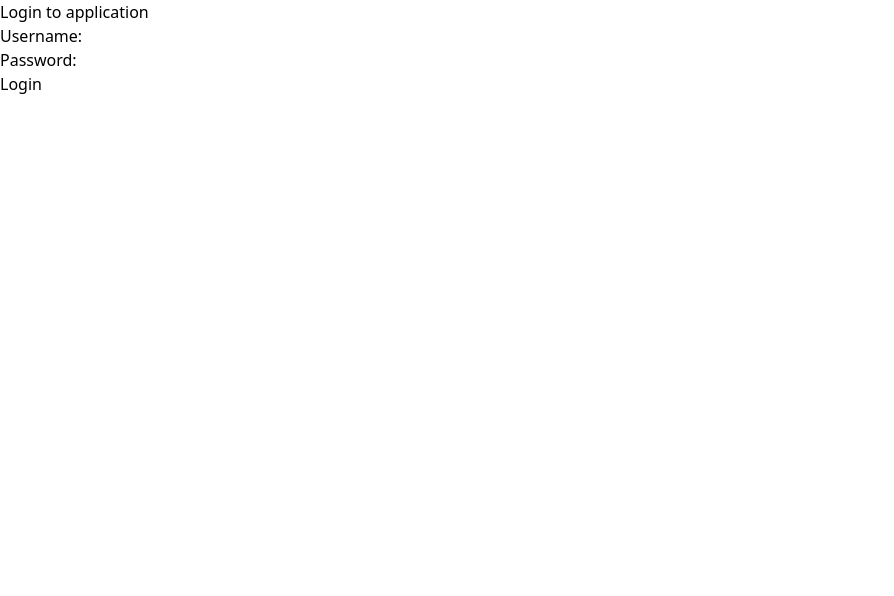
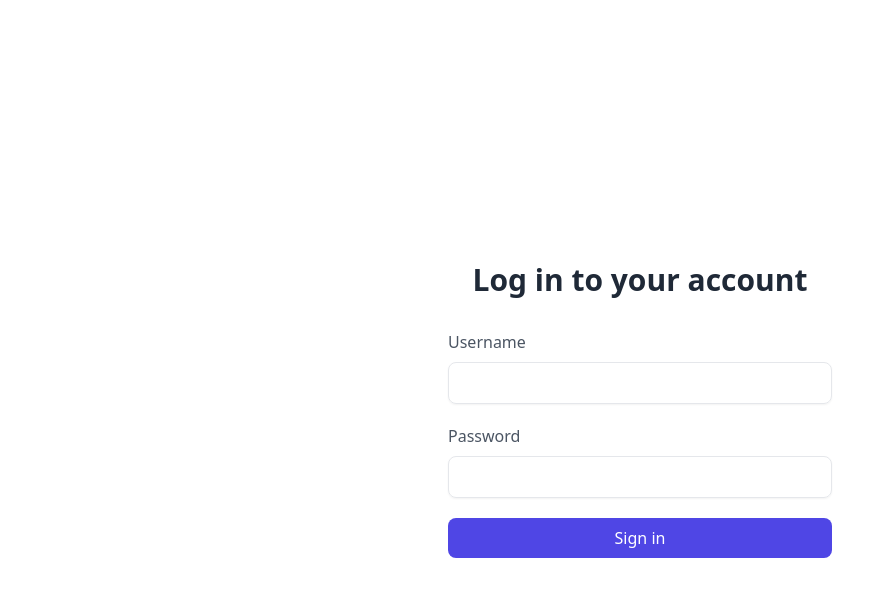
Before and after one commit to ZennithYattare/fullStackOpenCourse, a React (Create React App) app in the folder part7/bloglist-frontend/: page / in a window 1280 px wide. Shown: the top 596 px of the page, without its empty margins (0-894 px from the left). Built offline with nearby package versions, Linux system fonts and the light colour scheme.

Commit message:
styling for Login

```diff
--- a/part7/bloglist-frontend/src/App.js
+++ b/part7/bloglist-frontend/src/App.js
@@ -54,7 +54,6 @@ const App = () => {
 			<Notification />
 			{user === null ? (
 				<>
-					<h2>Login to application</h2>
 					<LoginForm />
 				</>
 			) : (
--- a/part7/bloglist-frontend/src/components/Login.js
+++ b/part7/bloglist-frontend/src/components/Login.js
@@ -47,31 +47,50 @@ const LoginForm = () => {
 	};
 
 	return (
-		<form onSubmit={handleLogin}>
+		<main className="w-full h-screen flex flex-col items-center justify-center px-4">
+			<div className="max-w-sm w-full text-gray-600">
+				<div className="text-center">
+					<div className="mt-5 space-y-2">
+						<h3 className="text-gray-800 text-2xl font-bold sm:text-3xl">
+							Log in to your account
+						</h3>
+					</div>
+				</div>
+				<form onSubmit={handleLogin} className="mt-8 space-y-5">
 					<div>
-				<label htmlFor="username">Username: </label>
+						<label className="font-medium" htmlFor="username">
+							Username
+						</label>
 						<input
 							id="username"
 							type="text"
 							value={username}
 							name="Username"
 							onChange={handleUsernameChange}
+							required
+							className="w-full mt-2 px-3 py-2 text-gray-500 bg-transparent outline-none border focus:border-indigo-600 shadow-sm rounded-lg"
 						/>
 					</div>
 					<div>
-				<span htmlFor="password">Password: </span>
+						<label className="font-medium" htmlFor="password">
+							Password
+						</label>
 						<input
 							id="password"
 							type="password"
 							value={password}
 							name="Password"
 							onChange={handlePasswordChange}
+							required
+							className="w-full mt-2 px-3 py-2 text-gray-500 bg-transparent outline-none border focus:border-indigo-600 shadow-sm rounded-lg"
 						/>
 					</div>
-			<button id="loginButton" type="submit">
-				Login
+					<button className="w-full px-4 py-2 text-white font-medium bg-indigo-600 hover:bg-indigo-500 active:bg-indigo-600 rounded-lg duration-150">
+						Sign in
 					</button>
 				</form>
+			</div>
+		</main>
 	);
 };
 
```
Lines whose indentation alone changed are shown as unchanged.
